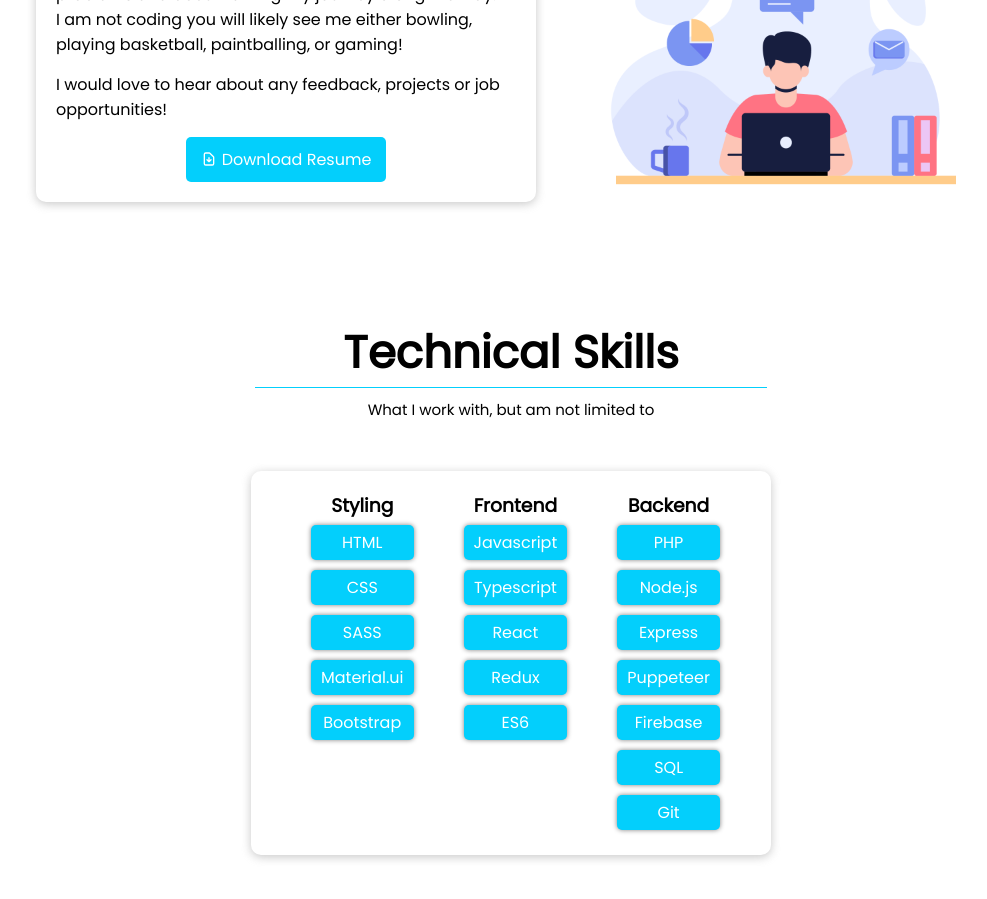
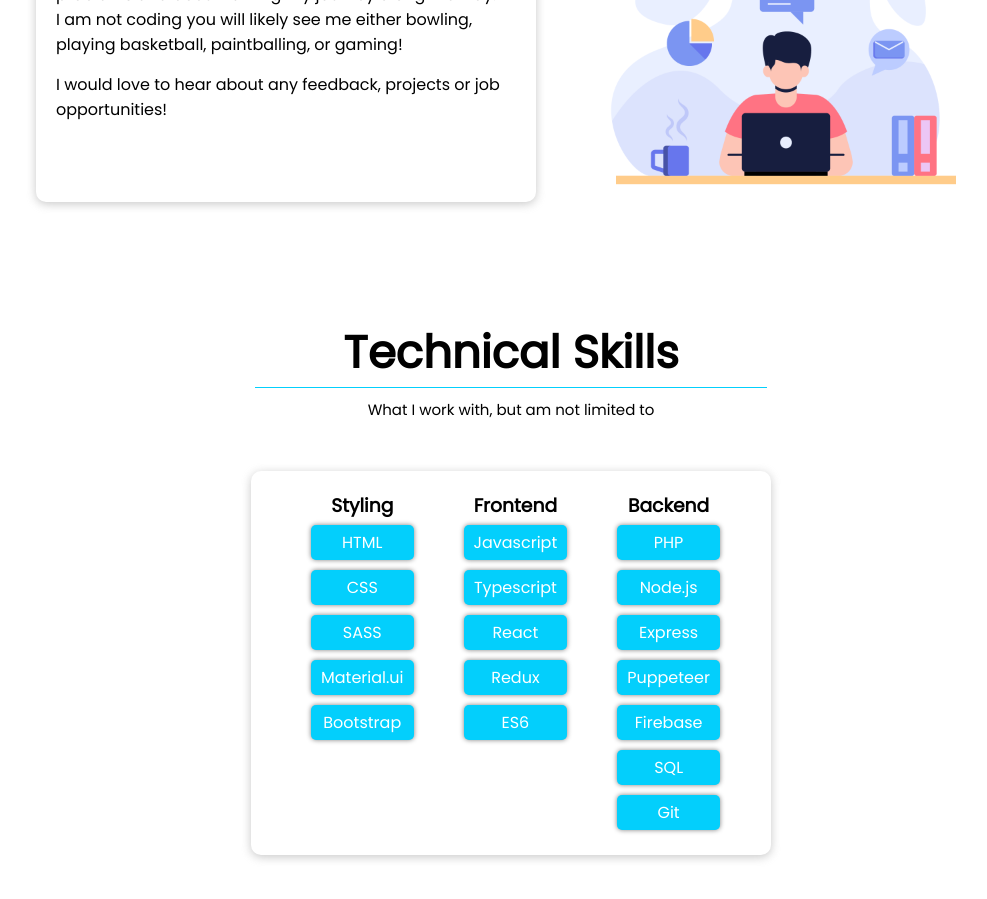
Before and after one commit to CJimenez-O/portfolio, a React (Create React App) app: page / in a window 1280 px wide. Shown: the part 1040-1939 px from the top of the page, without its empty margins (129-1116 px from the left). Built offline with nearby package versions, Linux system fonts and the light colour scheme.

Commit message:
update: removed resume button

```diff
--- a/src/componenets/About.js
+++ b/src/componenets/About.js
@@ -24,18 +24,9 @@ function About() {
 							I would love to hear about any feedback, projects or job
 							opportunities!
 						</p>
-						<div className="resume-section">
-							<a
-								className="resume-button"
-								href="resume.png"
-								download="Resume.png"
-							>
-								<span className="download-icon">
-									<HiOutlineDocumentDownload />
-								</span>
-								Download Resume
-							</a>
-						</div>
+
+
+
 					</div>
 				</div>
 				<div>
```
